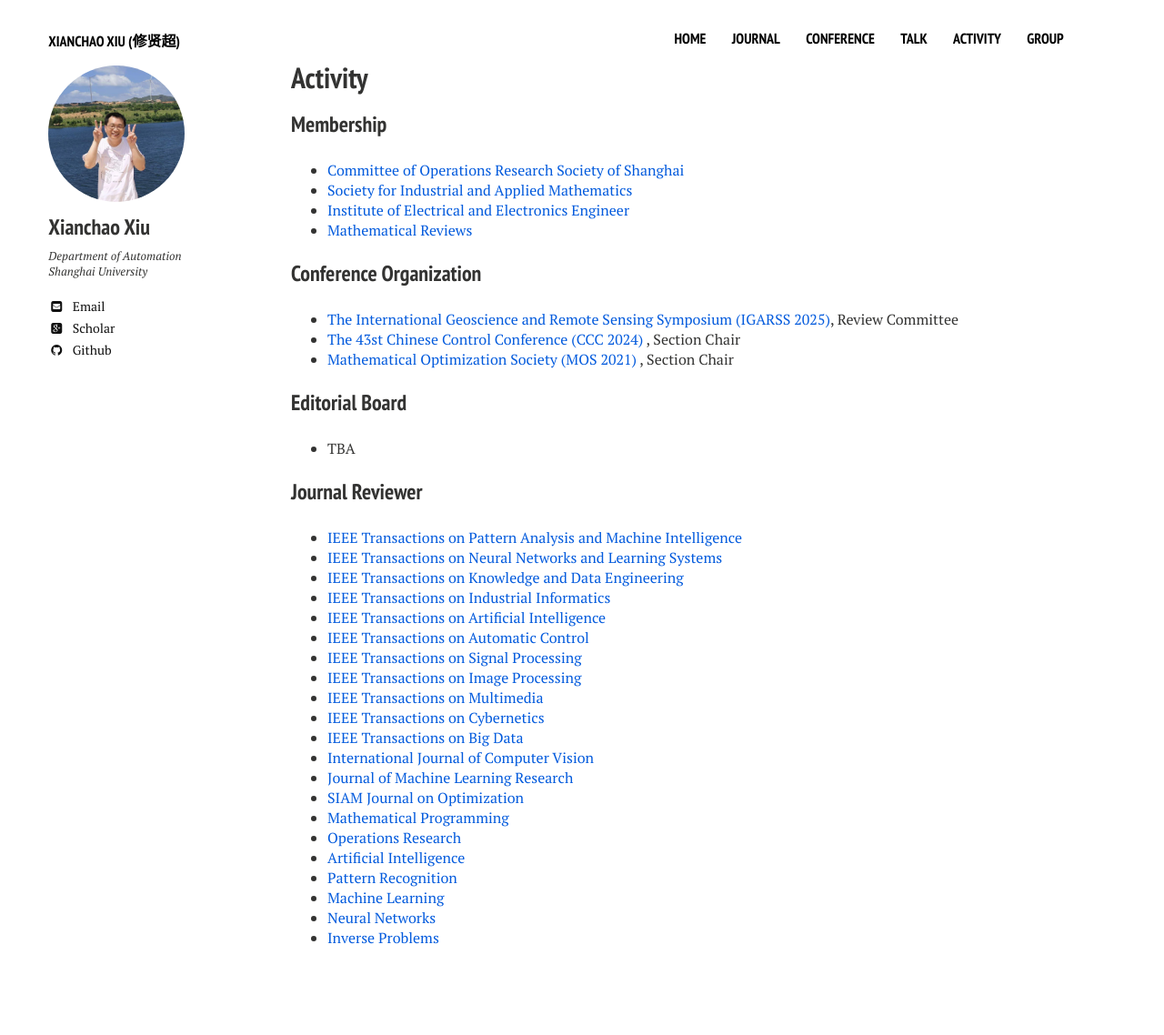
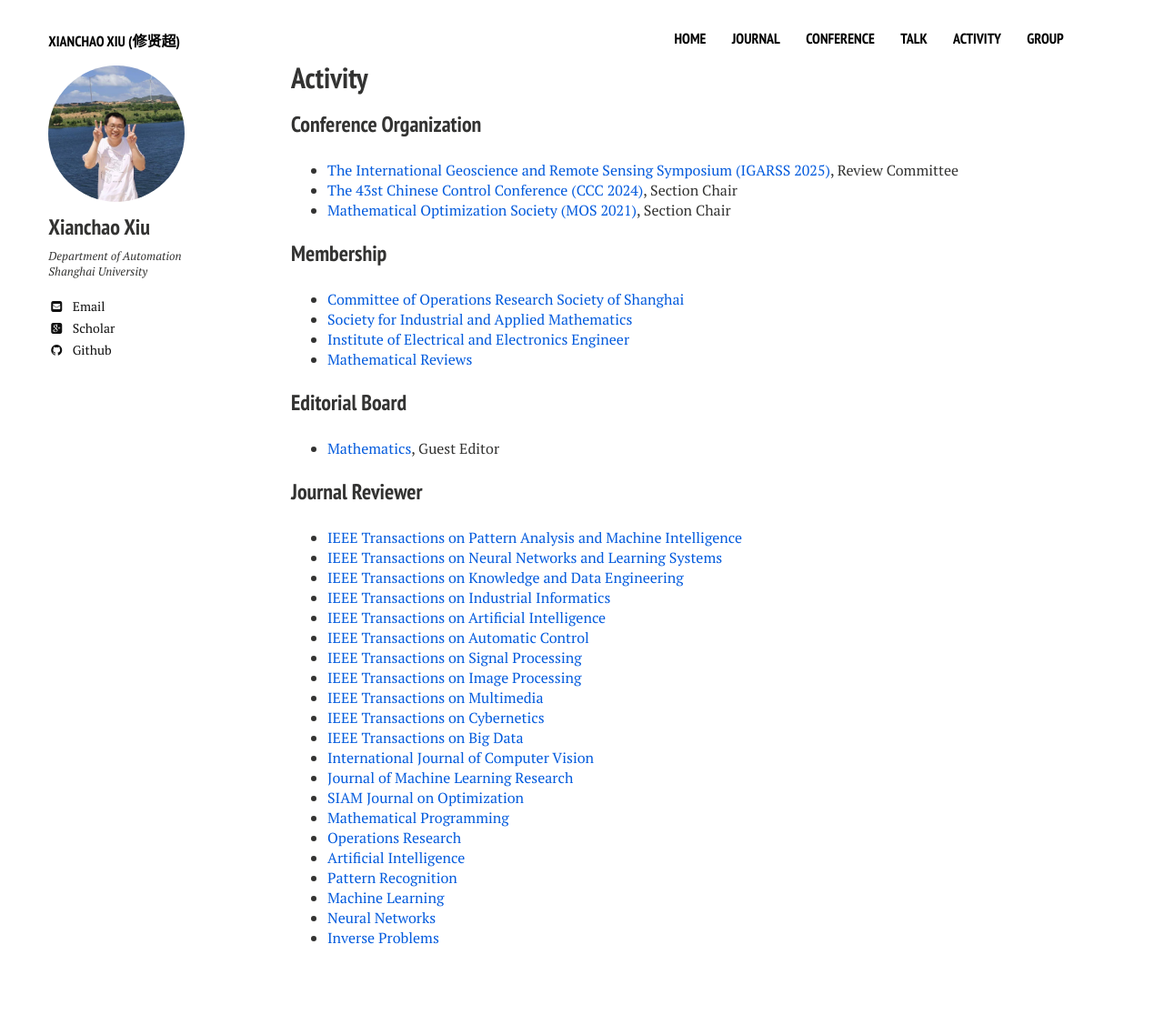
Before and after one commit to xianchaoxiu/xianchaoxiu.github.io, a Jekyll site: the page built from activity/index.md, in a window 1280 px wide. Shown: the whole page at 91% size. Built offline with Jekyll 4.4.1, drawn with Linux system fonts in a browser that asks for light colours; nearby versions of some CDN libraries; part of the change alters nothing that is shown.

Commit message:
Update index.md

```diff
--- a/activity/index.md
+++ b/activity/index.md
@@ -9,6 +9,14 @@ share: false
 
 
 
+
+
+### Conference Organization
+* <a href="https://ccc2024.kust.edu.cn/" class="textlink" target="_blank">The International Geoscience and Remote Sensing Symposium (IGARSS 2025)</a>, Review Committee <br>
+* <a href="https://ccc2024.kust.edu.cn/" class="textlink" target="_blank">The 43st Chinese Control Conference (CCC 2024)</a>, Section Chair <br>
+* <a href="https://www.smartchair.org/hp/MOS2021" class="textlink" target="_blank"> Mathematical Optimization Society (MOS 2021)</a>, Section Chair <br>
+
+
 ### Membership
 * <a href="http://www.shorsc.org.cn/" class="textlink" target="_blank">Committee of Operations Research Society of Shanghai</a> <br>
 * <a href="https://www.siam.org/" class="textlink" target="_blank">Society for Industrial and Applied Mathematics </a> <br>
@@ -16,15 +24,9 @@ share: false
 * <a href="https://www.ams.org/mr-database" class="textlink" target="_blank">Mathematical Reviews </a> <br>
 
 
-### Conference Organization
+### Editorial Board
+* <a href="https://www.smartchair.org/hp/MOS2021" class="textlink" target="_blank"> Mathematics</a>, Guest Editor <br>
 
-* <a href="https://ccc2024.kust.edu.cn/" class="textlink" target="_blank">The International Geoscience and Remote Sensing Symposium (IGARSS 2025)</a>, Review Committee <br>
-* <a href="https://ccc2024.kust.edu.cn/" class="textlink" target="_blank">The 43st Chinese Control Conference (CCC 2024) </a>, Section Chair <br>
-* <a href="https://www.smartchair.org/hp/MOS2021" class="textlink" target="_blank"> Mathematical Optimization Society (MOS 2021) </a>, Section Chair <br>
-
-
-### Editorial Board
-* TBA
 
 
 
```
